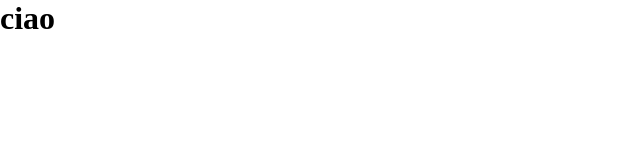
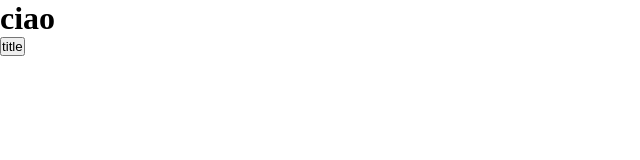
Before and after one commit to saverio-mandarano/react-use-state, a React (Vite) app: page / in a window 1280 px wide. Shown: the top 160 px of the page, without its empty margins (0-640 px from the left). Built offline with nearby package versions, Linux system fonts and the light colour scheme.

Commit message:
add Languges.jsx component and export in app.jsx,
add Language function and button con event onClick to setLanguage

```diff
--- a/src/App.jsx
+++ b/src/App.jsx
@@ -1,8 +1,12 @@
+import Language from "./components/Language"
+
 function App() {
-  //const [count, setCount] = useState(0)
 
   return (
+    <>
       <h1>ciao</h1>
+      <Language />
+    </>
   )
 }
 
--- /dev/null
+++ b/src/components/Language.jsx
@@ -0,0 +1,12 @@
+import { useState } from "react";
+
+export default function Language () {
+    const [language, setLanguage] = useState(null)
+
+    return (
+        <div>
+            <div className="language"></div>
+            <button onClick={() => {setLanguage()}}>title</button>
+        </div>
+    )
+}
```
